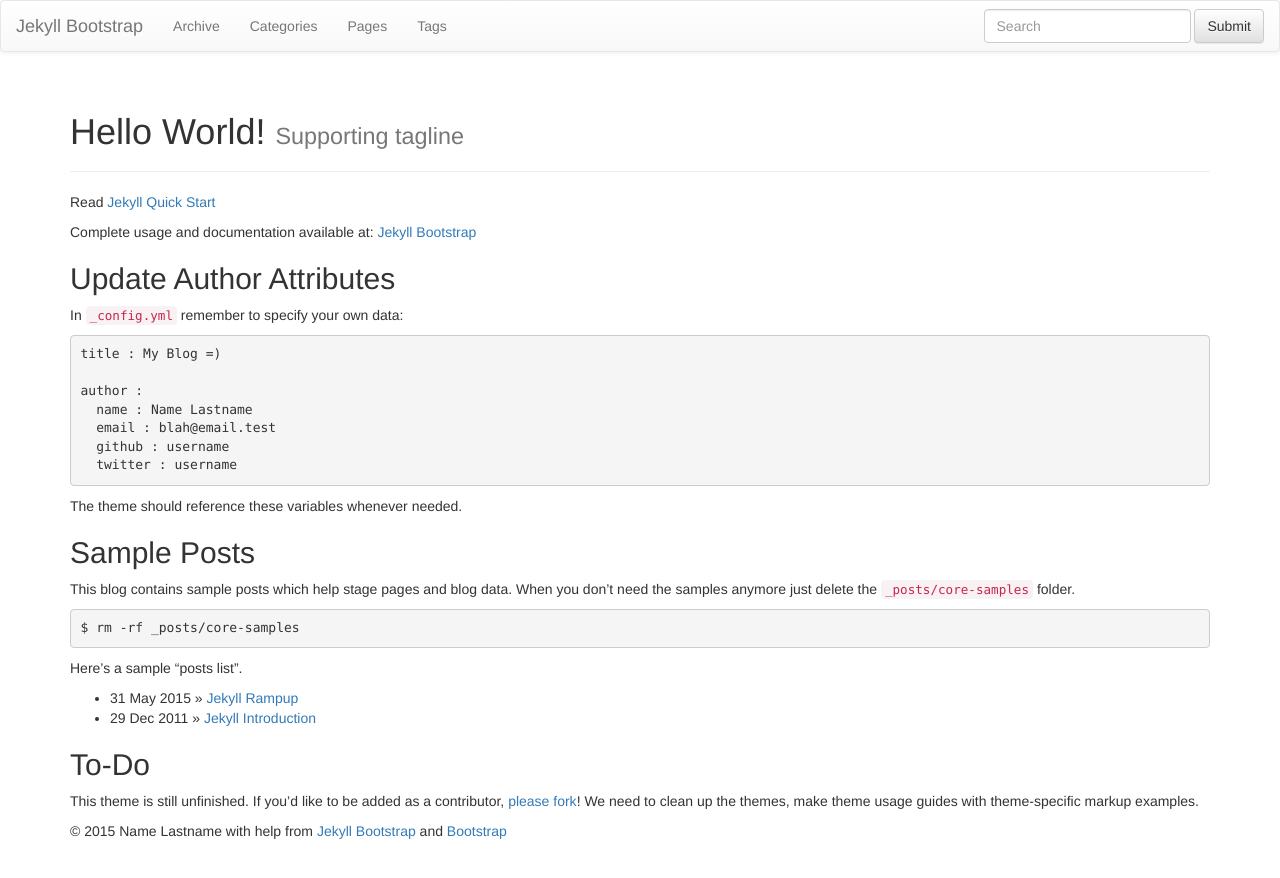
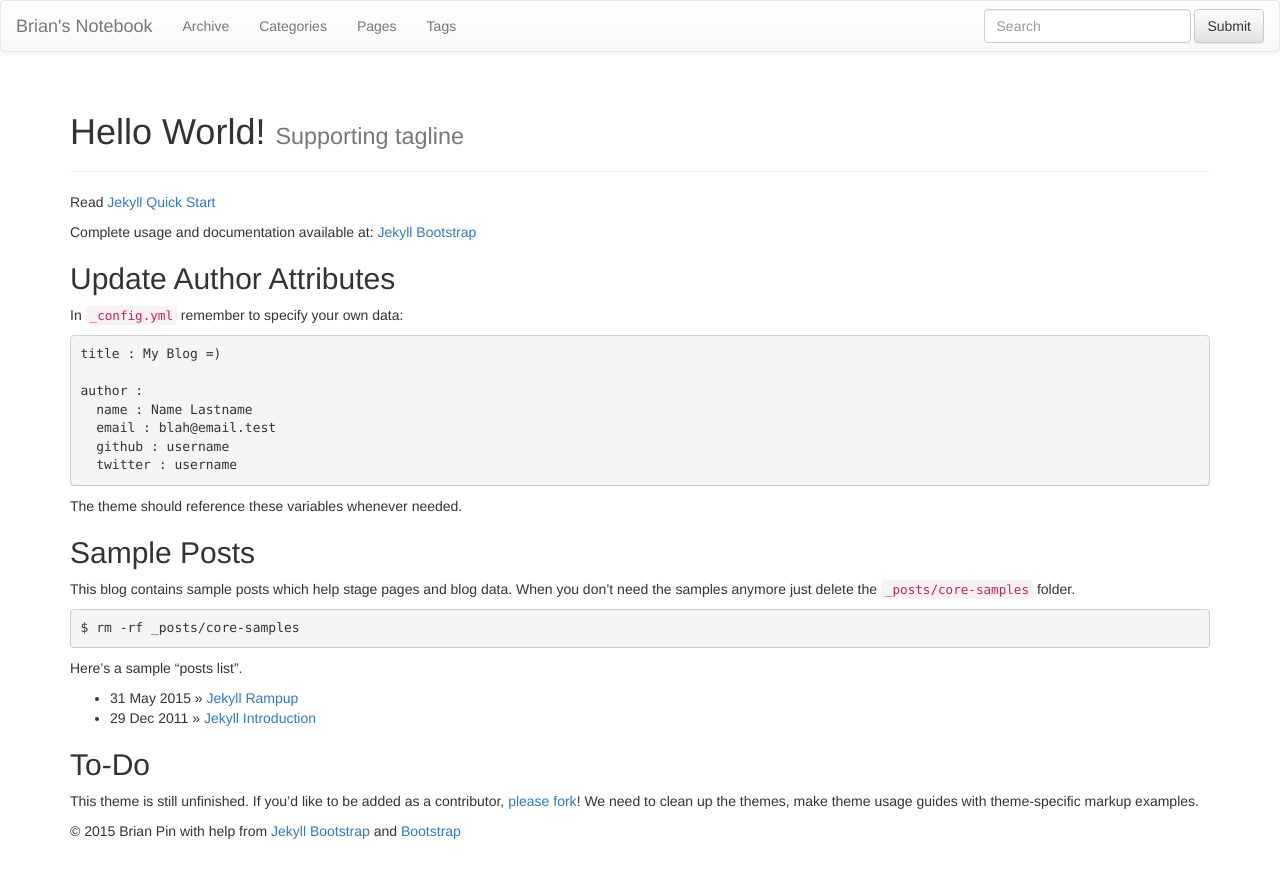
Before and after one commit to BrianPin/brianpin.github.io, a Jekyll site: the page built from index.md, in a window 1280 px wide. Shown: the top 878 px of the page. Built offline with Jekyll 4.4.1, drawn with Linux system fonts in a browser that asks for light colours; nearby versions of some CDN libraries; library files that are not in the unit come from our copies.

```diff
--- a/_config.yml
+++ b/_config.yml
@@ -8,13 +8,13 @@ highlighter: pygments
 # Themes are encouraged to use these universal variables
 # so be sure to set them if your theme uses them.
 #
-title : Jekyll Bootstrap
+title : Brian's Notebook
 tagline: Site Tagline
 author :
-  name : Name Lastname
+  name : Brian Pin
   email : blah@email.test
-  github : username
-  twitter : username
+  github : BrianPin
+  twitter : BrianPin
   feedburner : feedname
 
 # The production_url is only used when full-domain names are needed
@@ -25,7 +25,7 @@ author :
 # Else if you are pushing to username.github.io, replace with your username.
 # Finally if you are pushing to a GitHub project page, include the project name at the end.
 #
-production_url : http://username.github.io
+production_url : http://brianpin.github.io
 
 # All Jekyll-Bootstrap specific configurations are namespaced into this hash
 #
@@ -82,18 +82,7 @@ JB :
   comments :
     provider : disqus
     disqus :
-      short_name : jekyllbootstrap
-    livefyre :
-      site_id : 123
-    intensedebate :
-      account : 123abc
-    facebook :
-      appid : 123
-      num_posts: 5
-      width: 580
-      colorscheme: light
-    duoshuo :
-      short_name : jekyllbootstrap
+      short_name : brianpin
 
   # Settings for analytics helper
   # Set 'provider' to the analytics provider you want to use.
```
